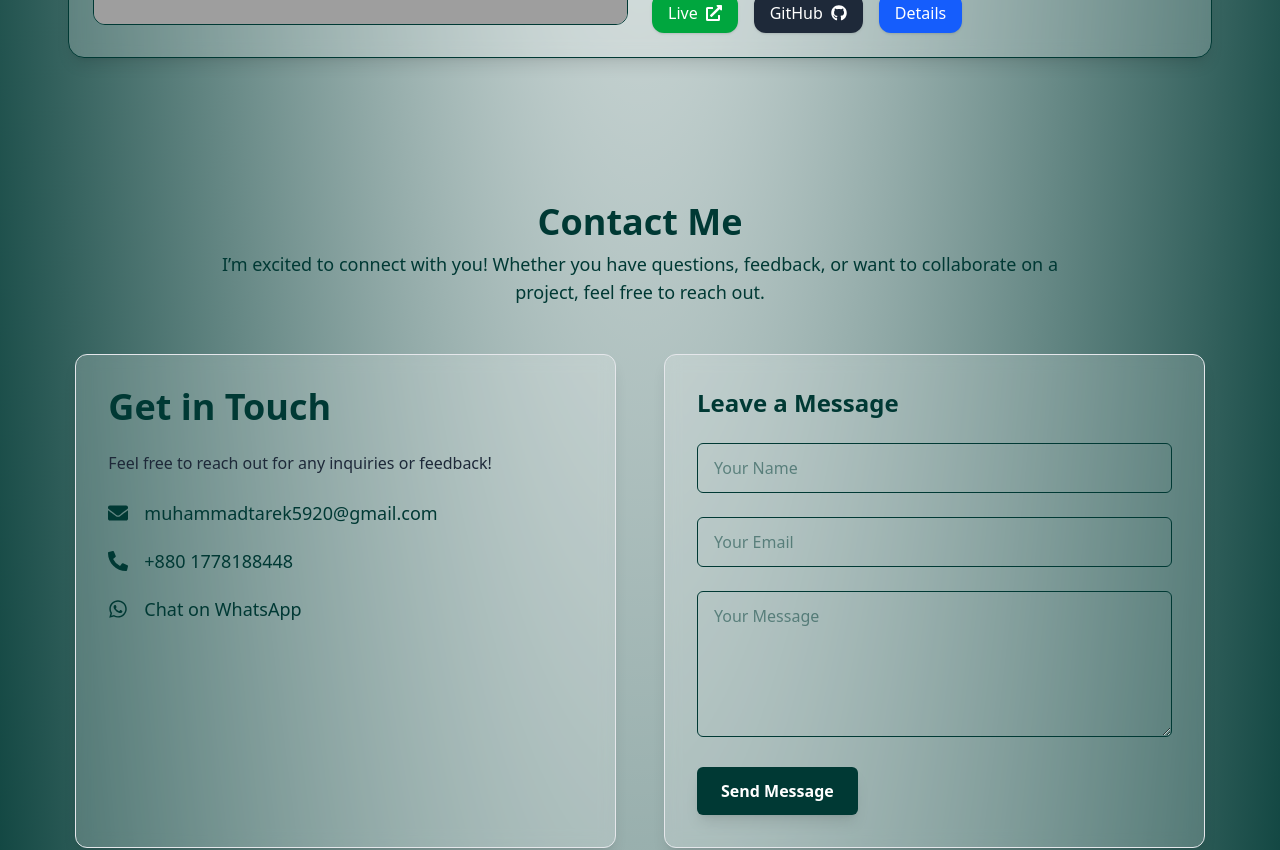
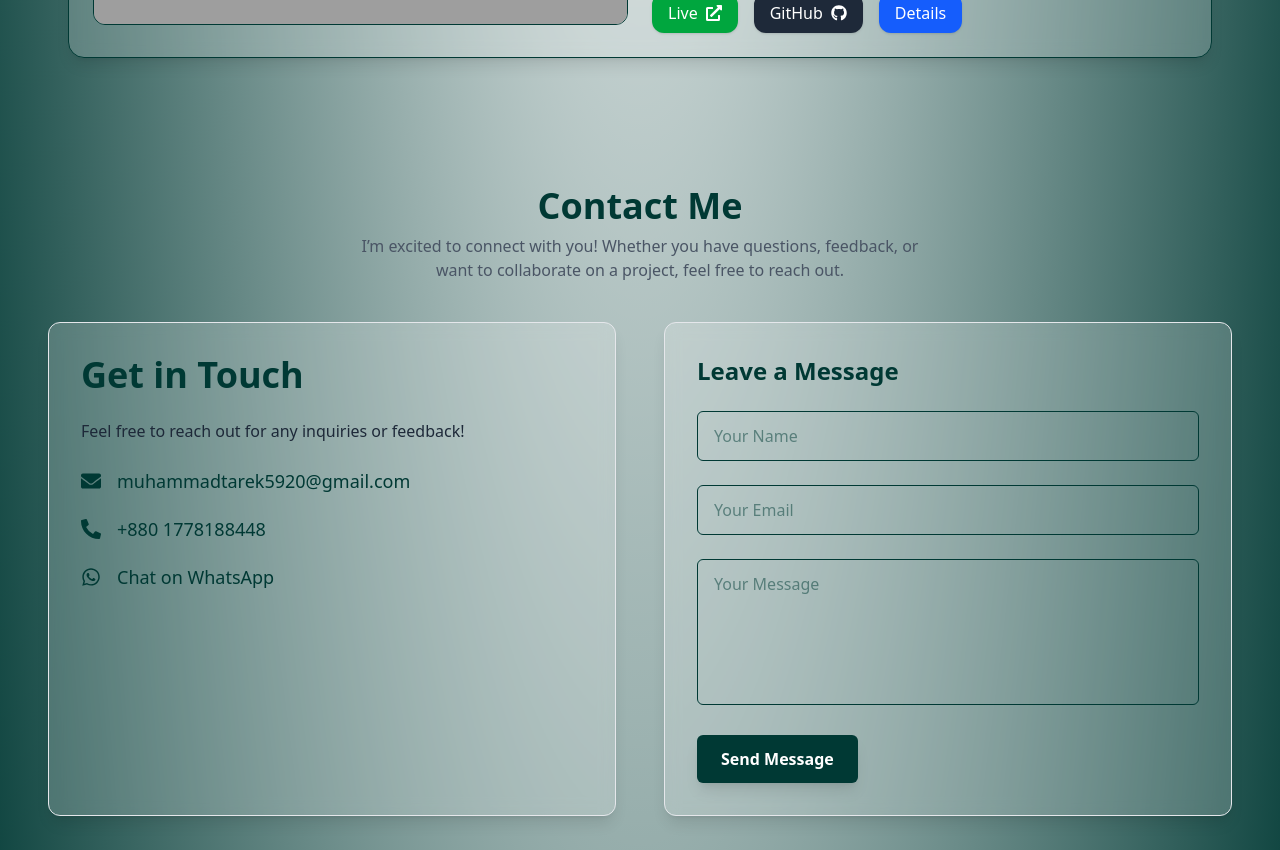
Before and after one commit to TarekNexus/Portfolio-Tarek, a React (Vite) app: page / in a window 1280 px wide. Shown: the part 3900-4750 px from the top of the page. Built offline with nearby package versions, Linux system fonts and the light colour scheme; grey boxes are pictures that could not be loaded.

Commit message:
contact section complete

```diff
--- a/src/components/Contact.jsx
+++ b/src/components/Contact.jsx
@@ -2,13 +2,14 @@ import React, { useRef } from "react";
 import emailjs from "emailjs-com";
 import Swal from "sweetalert2";
 import { FaPhoneAlt, FaEnvelope, FaWhatsapp } from "react-icons/fa";
+// eslint-disable-next-line no-unused-vars
+import { motion } from "framer-motion";
 
 const Contact = () => {
   const form = useRef();
 
   const sendEmail = (e) => {
     e.preventDefault();
-
     emailjs
       .sendForm(
         "service_or79npg",
@@ -21,7 +22,7 @@ const Contact = () => {
           Swal.fire({
             icon: "success",
             title: "Message Sent!",
-            text: "Thanks for reaching out. I’ll get back to you soon.",
+            text: "Your message is received! I appreciate you contacting me and will get back to you shortly..",
             confirmButtonColor: "#003934",
           });
           form.current.reset();
@@ -39,79 +40,112 @@ const Contact = () => {
   };
 
   return (
-    <section
+    <motion.section
       id="contact"
-      className="scroll-mt-28 py-20 px-6 ] text-[#003934]"
+      className="scroll-mt-28 py-16 px-4 sm:px-6 md:px-12 text-[#003934]"
+      initial={{ opacity: 0, y: 50 }}
+      whileInView={{ opacity: 1, y: 0 }}
+      transition={{ duration: 0.8 }}
+      viewport={{ once: true }}
     >
       {/* Title & Subtitle */}
-      <div className="max-w-4xl mx-auto mb-12 text-center">
-        <h1 className="text-4xl font-bold text-center text-[#003934] mb-2">Contact Me</h1>
-        <p className="text-center text-lg  mb-8  flex items-center justify-center gap-2">
-          I’m excited to connect with you! Whether you have questions, feedback, or want to collaborate on a project, feel free to reach out.
-        </p>
+      <div className="max-w-4xl mx-auto mb-10 text-center px-2">
+        <motion.h1
+          className="text-3xl sm:text-4xl font-bold text-[#003934] mb-2"
+          initial={{ opacity: 0 }}
+          whileInView={{ opacity: 1 }}
+          transition={{ delay: 0.2, duration: 0.6 }}
+          viewport={{ once: true }}
+        >
+          Contact Me
+        </motion.h1>
+        <motion.p
+          className="text-center text-gray-600 mb-10 max-w-xl mx-auto"
+          initial={{ opacity: 0 }}
+          whileInView={{ opacity: 1 }}
+          transition={{ delay: 0.4, duration: 0.6 }}
+          viewport={{ once: true }}
+        >
+          I’m excited to connect with you! Whether you have questions, feedback,
+          or want to collaborate on a project, feel free to reach out.
+        </motion.p>
       </div>
 
-      {/* Glass Card Container */}
-      <div className="max-w-[1600px] w-11/12 mx-auto grid lg:grid-cols-2 gap-12">
+      {/* Cards Container */}
+      <div className="max-w-[1600px] w-full mx-auto grid grid-cols-1 lg:grid-cols-2 gap-8 md:gap-12">
         {/* Left Card: Contact Info */}
-        <div className="border border-gray-200 bg-white/20 backdrop-blur-sm rounded-xl shadow-lg p-8 space-y-6">
-          <h2 className="text-4xl font-bold text-[#003934]">Get in Touch</h2>
-          <p className="text-gray-800">
+        <motion.div
+          className="border border-gray-200 bg-white/20 backdrop-blur-sm rounded-xl shadow-lg p-6 sm:p-8 space-y-6"
+          initial={{ opacity: 0, scale: 0.95 }}
+          whileInView={{ opacity: 1, scale: 1 }}
+          transition={{ delay: 0.3, duration: 0.6 }}
+          viewport={{ once: true }}
+        >
+          <h2 className="text-3xl sm:text-4xl font-bold text-[#003934]">
+            Get in Touch
+          </h2>
+          <p className="text-gray-800 text-sm sm:text-base">
             Feel free to reach out for any inquiries or feedback!
           </p>
-          <div className="space-y-5 text-lg">
-            <div className="flex items-center gap-4">
-              <FaEnvelope className="text-[#003934] text-xl" />
-              <span>muhammadtarek5920@gmail.com</span>
+          <div className="space-y-5 text-base sm:text-lg">
+            <div className="flex items-center gap-3 sm:gap-4">
+              <FaEnvelope className="text-[#003934] text-lg sm:text-xl" />
+              <span className="break-words">muhammadtarek5920@gmail.com</span>
             </div>
-            <div className="flex items-center gap-4">
-              <FaPhoneAlt className="text-[#003934] text-xl" />
+            <div className="flex items-center gap-3 sm:gap-4">
+              <FaPhoneAlt className="text-[#003934] text-lg sm:text-xl" />
               <span>+880 1778188448</span>
             </div>
-            <div className="flex items-center gap-4">
-              <FaWhatsapp className="text-[#003934] text-xl" />
+            <div className="flex items-center gap-3 sm:gap-4">
+              <FaWhatsapp className="text-[#003934] text-lg sm:text-xl" />
               <span>Chat on WhatsApp</span>
             </div>
           </div>
-        </div>
+        </motion.div>
 
         {/* Right Card: Contact Form */}
-        <div className="border border-gray-200 bg-white/20 backdrop-blur-sm rounded-xl shadow-lg p-8">
-          <h3 className="text-2xl font-semibold text-[#003934] mb-6">
+        <motion.div
+          className="border border-gray-200 bg-white/20 backdrop-blur-sm rounded-xl shadow-lg p-6 sm:p-8"
+          initial={{ opacity: 0, scale: 0.95 }}
+          whileInView={{ opacity: 1, scale: 1 }}
+          transition={{ delay: 0.5, duration: 0.6 }}
+          viewport={{ once: true }}
+        >
+          <h3 className="text-xl sm:text-2xl font-semibold text-[#003934] mb-6">
             Leave a Message
           </h3>
-          <form ref={form} onSubmit={sendEmail} className="space-y-6">
+          <form ref={form} onSubmit={sendEmail} className="space-y-5 sm:space-y-6">
             <input
               type="text"
               name="name"
               placeholder="Your Name"
-              className="w-full bg-transparent border border-[#003934] rounded-md px-4 py-3 focus:outline-none focus:ring-2 focus:ring-[#003934]"
+              className="w-full bg-transparent border border-[#003934] rounded-md px-3 sm:px-4 py-2.5 sm:py-3 text-sm sm:text-base focus:outline-none focus:ring-2 focus:ring-[#003934]"
               required
             />
             <input
               type="email"
               name="email"
               placeholder="Your Email"
-              className="w-full bg-transparent border border-[#003934] rounded-md px-4 py-3 focus:outline-none focus:ring-2 focus:ring-[#003934]"
+              className="w-full bg-transparent border border-[#003934] rounded-md px-3 sm:px-4 py-2.5 sm:py-3 text-sm sm:text-base focus:outline-none focus:ring-2 focus:ring-[#003934]"
               required
             />
             <textarea
               name="message"
               rows="5"
               placeholder="Your Message"
-              className="w-full bg-transparent border border-[#003934] rounded-md px-4 py-3 focus:outline-none focus:ring-2 focus:ring-[#003934]"
+              className="w-full bg-transparent border border-[#003934] rounded-md px-3 sm:px-4 py-2.5 sm:py-3 text-sm sm:text-base resize-none focus:outline-none focus:ring-2 focus:ring-[#003934]"
               required
             ></textarea>
             <button
               type="submit"
-              className="bg-[#003934] hover:bg-[#002d29] text-white px-6 py-3 rounded-md font-semibold shadow-lg transition"
+              className="w-full sm:w-auto bg-[#003934] hover:bg-[#002d29] text-white px-6 py-3 rounded-md font-semibold shadow-lg transition text-sm sm:text-base"
             >
               Send Message
             </button>
           </form>
-        </div>
+        </motion.div>
       </div>
-    </section>
+    </motion.section>
   );
 };
 
```
